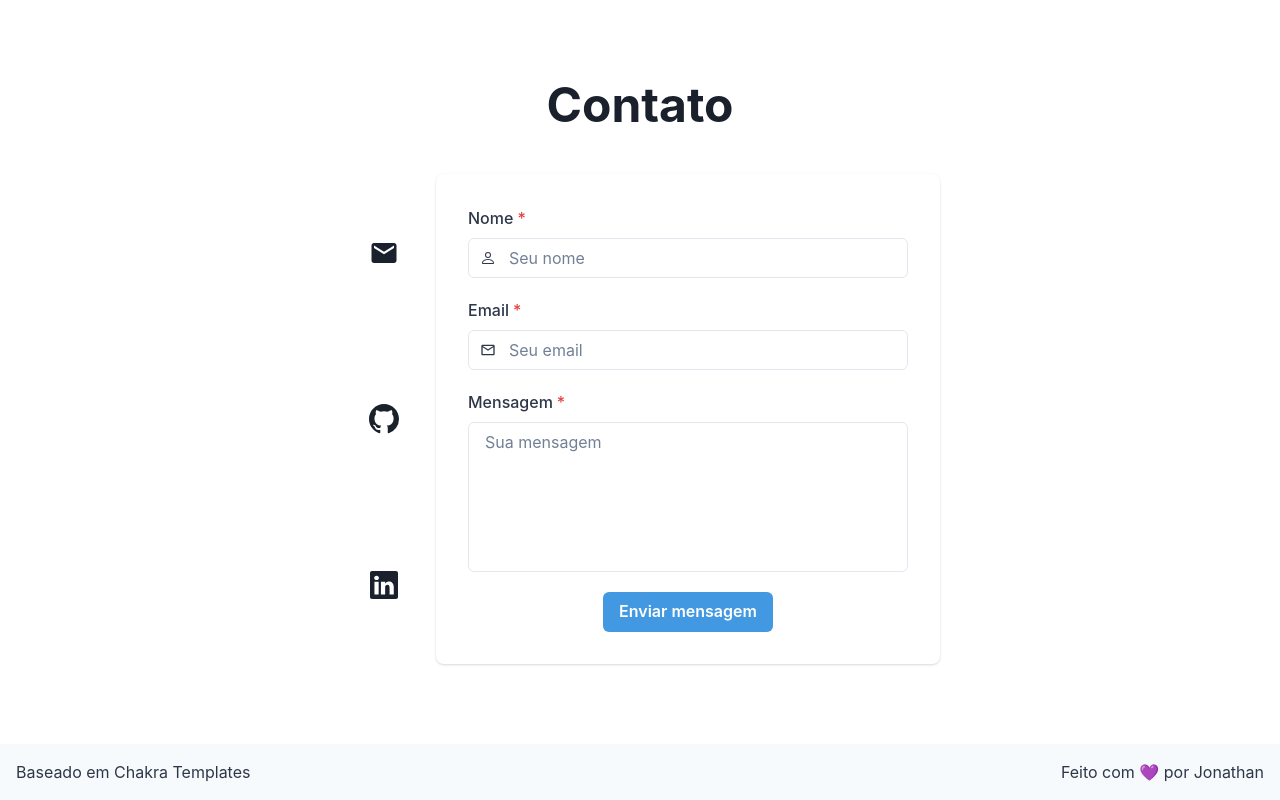
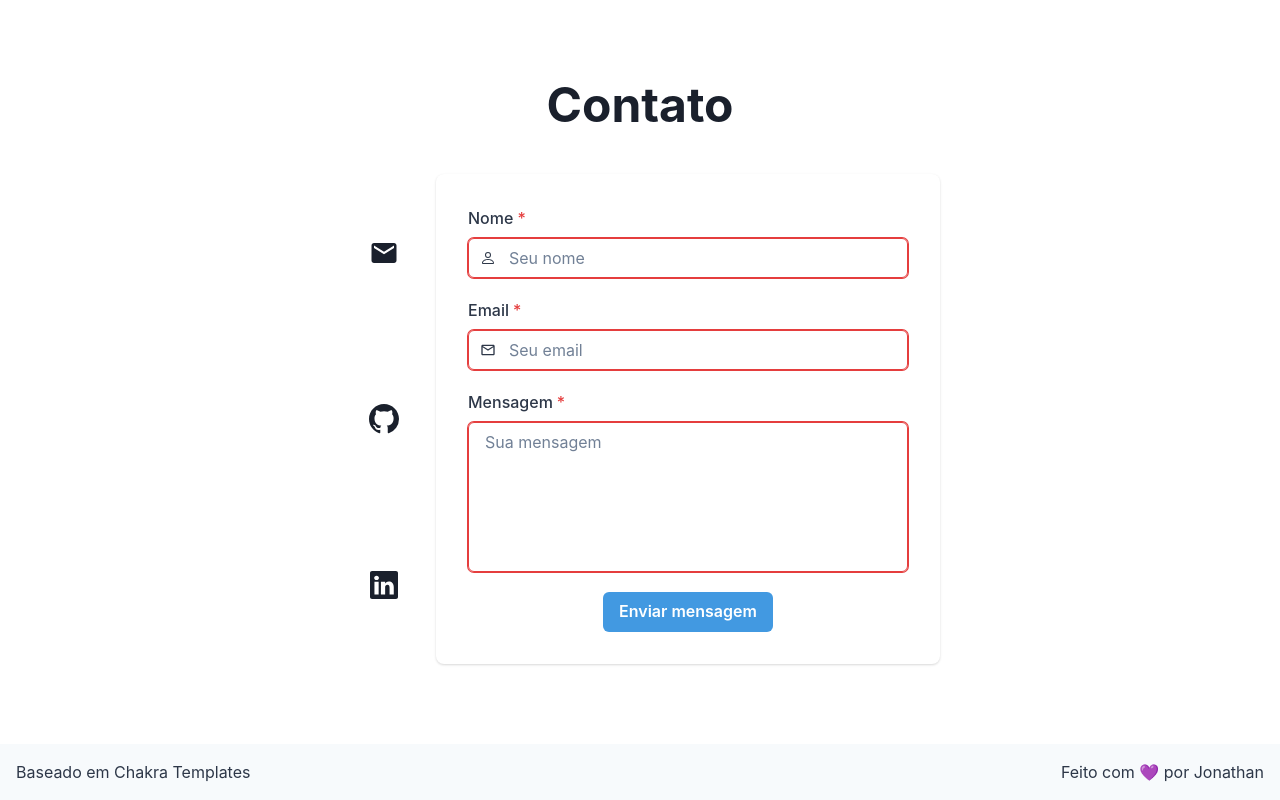
Before and after one commit to jonathan-f-silva/jonathan-f-silva.github.io, a React (Vite) app: page / in a window 1280 px wide. Shown: the part 1253-2053 px from the top of the page. Built offline with nearby package versions, Linux system fonts and the light colour scheme.

Commit message:
✨ feat: adiciona serviço emailJS para as mensagens

```diff
--- a/package.json
+++ b/package.json
@@ -13,6 +13,7 @@
   "dependencies": {
     "@chakra-ui/icons": "^2.0.2",
     "@chakra-ui/react": "^2.2.1",
+    "@emailjs/browser": "^3.6.2",
     "@emotion/react": "^11.9.3",
     "@emotion/styled": "^11.9.3",
     "framer-motion": "^6.3.11",
--- a/src/components/ContactEmailForm.tsx
+++ b/src/components/ContactEmailForm.tsx
@@ -2,11 +2,43 @@ import {
   VStack, Button, FormControl, FormLabel,
   Input, InputGroup, InputLeftElement, Textarea,
   useColorModeValue,
+  Text,
 } from '@chakra-ui/react';
+import { useState } from 'react';
 import { BsPerson } from 'react-icons/bs';
 import { MdOutlineEmail } from 'react-icons/md';
+import sendMessage from '../utils/sendMessage';
 
 function ContactEmailForm() {
+  const [name, setName] = useState('');
+  const [email, setEmail] = useState('');
+  const [message, setMessage] = useState('');
+  const [sending, setSending] = useState(false);
+  const [response, setResponse] = useState<string | null>(null);
+
+  const isValidEmail = email.match(
+    /^[a-zA-Z0-9.!#$%&’*+/=?^_`{|}~-]+@[a-zA-Z0-9-]+(?:\.[a-zA-Z0-9-]+)*$/,
+  );
+
+  const submitMessage = async () => {
+    if (isValidEmail && name && message) {
+      setSending(true);
+      const HTTP_OK = 200;
+      const { status } = await sendMessage({ name, email, message });
+      if (status !== HTTP_OK) {
+        setResponse(`Deu algo errado ao enviar a mensagem.
+      Por favor, tente outra forma de contato.`);
+      } else {
+        setResponse(`Muito obrigado por sua mensagem, assim que possível
+        entrarei em contato!`);
+        setName('');
+        setEmail('');
+        setMessage('');
+      }
+      setSending(false);
+    }
+  };
+
   return (
     <VStack
       bg={ useColorModeValue('white', 'gray.700') }
@@ -17,20 +49,31 @@ function ContactEmailForm() {
       w={ { base: 'full', md: '600px' } }
       spacing={ 5 }
     >
-      <FormControl isRequired>
+      {response ? (
+        <VStack>
+          <Text>{response}</Text>
+          <Button onClick={ () => setResponse(null) }>Nova mensagem</Button>
+        </VStack>
+      ) : (
+        <>
+          <FormControl isRequired isInvalid={ name === '' }>
             <FormLabel>Nome</FormLabel>
-
             <InputGroup>
               <InputLeftElement>
                 <BsPerson />
               </InputLeftElement>
-          <Input type="text" name="name" placeholder="Seu nome" />
+              <Input
+                type="text"
+                name="name"
+                placeholder="Seu nome"
+                value={ name }
+                onChange={ (event) => setName(event.target.value) }
+              />
             </InputGroup>
           </FormControl>
 
-      <FormControl isRequired>
+          <FormControl isRequired isInvalid={ !isValidEmail }>
             <FormLabel>Email</FormLabel>
-
             <InputGroup>
               <InputLeftElement>
                 <MdOutlineEmail />
@@ -39,18 +82,21 @@ function ContactEmailForm() {
                 type="email"
                 name="email"
                 placeholder="Seu email"
+                value={ email }
+                onChange={ (event) => setEmail(event.target.value) }
               />
             </InputGroup>
           </FormControl>
 
-      <FormControl isRequired>
+          <FormControl isRequired isInvalid={ message === '' }>
             <FormLabel>Mensagem</FormLabel>
-
             <Textarea
               name="message"
               placeholder="Sua mensagem"
               rows={ 6 }
               resize="none"
+              value={ message }
+              onChange={ (event) => setMessage(event.target.value) }
             />
           </FormControl>
 
@@ -61,9 +107,13 @@ function ContactEmailForm() {
             _hover={ {
               bg: 'blue.500',
             } }
+            disabled={ sending === true }
+            onClick={ submitMessage }
           >
             Enviar mensagem
           </Button>
+        </>
+      ) }
     </VStack>
   );
 }
--- /dev/null
+++ b/src/utils/sendMessage.ts
@@ -0,0 +1,24 @@
+import emailjs from '@emailjs/browser';
+
+type EmailData = {
+  name: string,
+  email: string,
+  message: string,
+}
+
+async function sendMessage({ name, email, message }: EmailData) {
+  const data = { name, email, message };
+  try {
+    const result = await emailjs.send(
+      'contact_service',
+      'template_basic',
+      data,
+      'sv8dM9eR8ujUiz-md',
+    );
+    return result;
+  } catch (err) {
+    return { status: 500, text: 'Algo de errado não está certo' };
+  }
+}
+
+export default sendMessage;
```
Also changed, not shown: 1 other file (tests, documents, lock files or other folders). Lines whose indentation alone changed are shown as unchanged.
